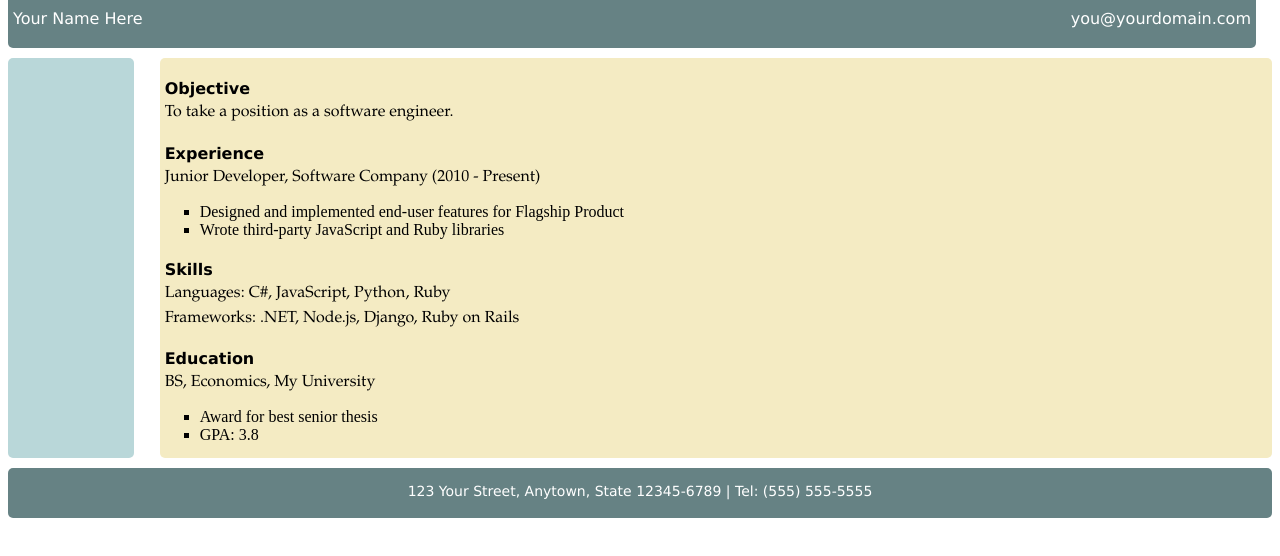
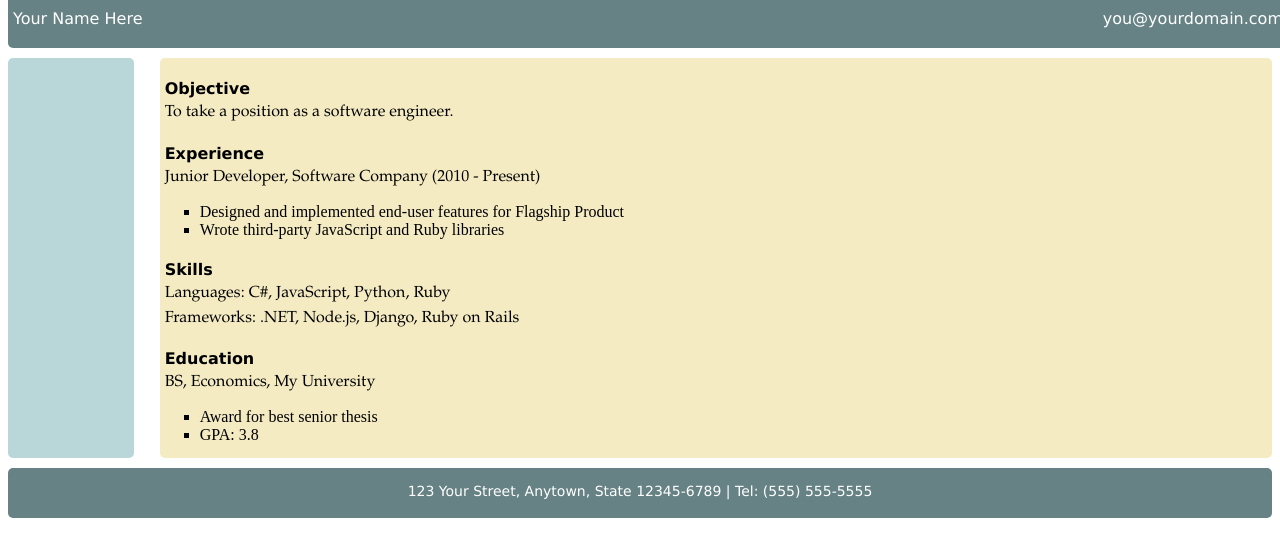
Before and after one commit to JustinCimino/resume, a plain HTML site: page index.html in a window 1280 px wide. Drawn offline with Linux system fonts and the light colour scheme.

Commit message:
Update style.css

```diff
--- a/static/style.css
+++ b/static/style.css
@@ -5,12 +5,22 @@ div {
 #header {
 	z-index: 1;
 	position: fixed;
-	width: 97.5%;
+	width: 100%;
 	margin-top: -20px;
 	height: 60px;
 	background-color: #668284;
 	margin-bottom: 10px;
 }
+/*
+position: relative;
+	height: 50px;
+	background-color: #668284;
+	clear: both;
+	font-family: Verdana, sans-serif;
+	font-size: 14px;
+	text-align: center;
+	color: #ffffff;
+	*/
 
 #name {
 	float:left;
```
